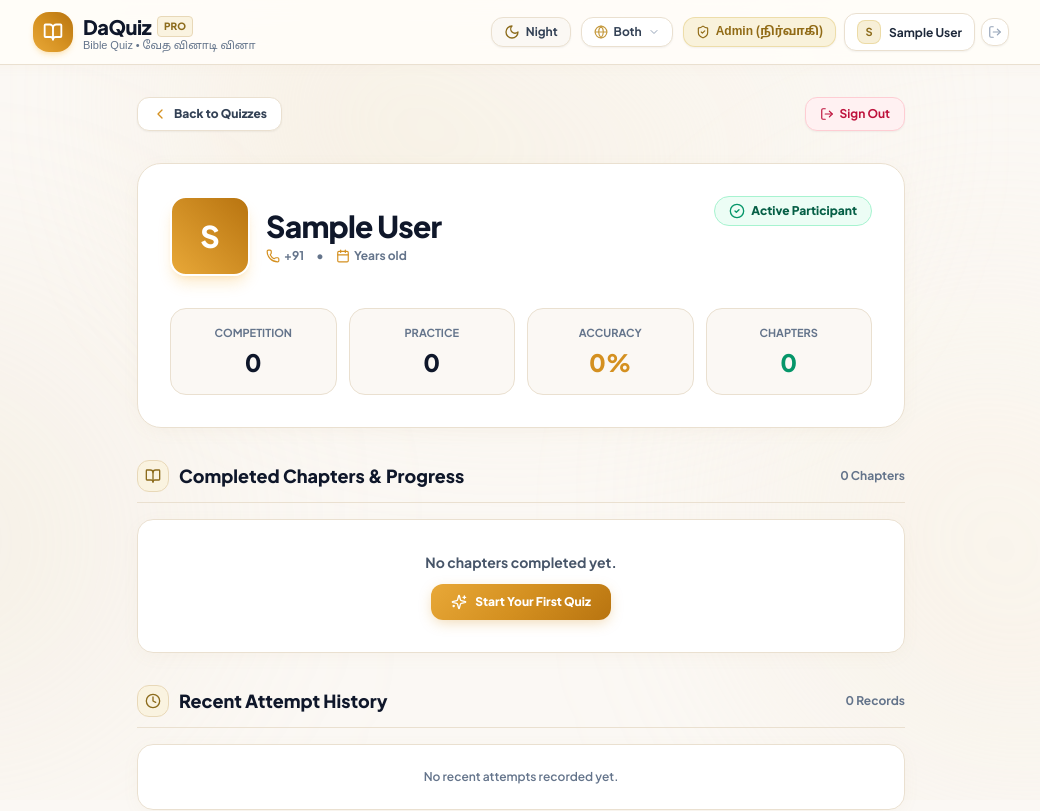
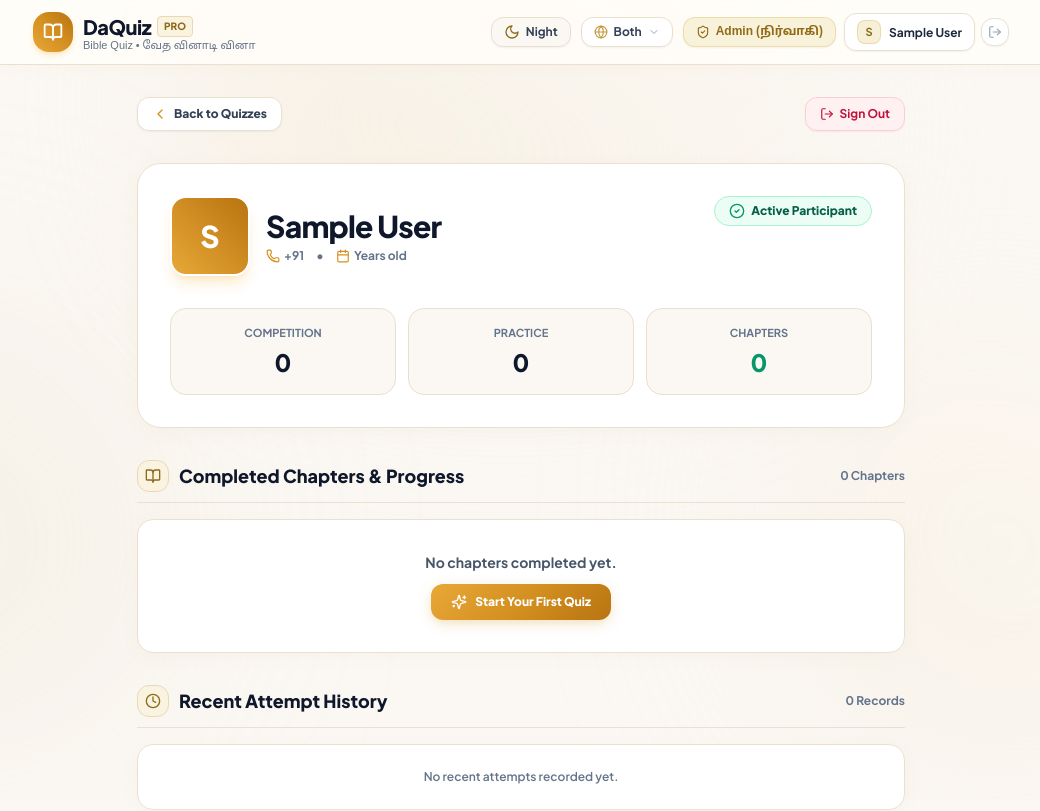
Before and after one commit to DavidLivingston05/daquiz, a Next.js app: page /profile in a window 1280 px wide. Shown: the top 811 px of the page, without its empty margins (119-1159 px from the left). Built offline with nearby package versions, Linux system fonts and the light colour scheme; sample sign-in values are in the browser's storage.

Commit message:
Remove Accuracy metric card and percentages from profile page

```diff
--- a/app/profile/page.tsx
+++ b/app/profile/page.tsx
@@ -169,8 +169,8 @@ export default function ProfilePage() {
           </div>
         </div>
 
-        {/* 3. Overall Statistics Grid */}
-        <div className="grid grid-cols-2 sm:grid-cols-4 gap-3 pt-2">
+        {/* 3. Overall Statistics Grid (3 Cards: Competition, Practice, Chapters) */}
+        <div className="grid grid-cols-3 gap-3 pt-2">
           <div className="p-4 rounded-2xl bg-[#FBF8F4] dark:bg-[#1A2232] border border-[#EAE0D0] dark:border-[#232E42] text-center space-y-1">
             <span className="text-[11px] uppercase font-bold text-slate-500 dark:text-slate-400 block">
               {lang === 'ta' ? 'போட்டிகள்' : 'Competition'}
@@ -186,15 +186,6 @@ export default function ProfilePage() {
             </span>
             <p className="text-2xl font-black text-slate-900 dark:text-white">
               {stats.practiceAttempts}
-            </p>
-          </div>
-
-          <div className="p-4 rounded-2xl bg-[#FBF8F4] dark:bg-[#1A2232] border border-[#EAE0D0] dark:border-[#232E42] text-center space-y-1">
-            <span className="text-[11px] uppercase font-bold text-slate-500 dark:text-slate-400 block">
-              {lang === 'ta' ? 'துல்லியம்' : 'Accuracy'}
-            </span>
-            <p className="text-2xl font-black text-[#D49020] dark:text-amber-400">
-              {stats.overallAccuracy}%
             </p>
           </div>
 
@@ -259,8 +250,8 @@ export default function ProfilePage() {
                       </h3>
                     </div>
                     <div className="w-12 h-12 rounded-full border-2 border-emerald-300 dark:border-emerald-700 bg-emerald-50 dark:bg-emerald-950/40 flex flex-col items-center justify-center shrink-0">
-                      <span className="text-xs font-black text-emerald-700 dark:text-emerald-300">
-                        {item.bestAccuracy}%
+                      <span className="text-[11px] font-black text-emerald-700 dark:text-emerald-300">
+                        {item.bestCorrect}/{item.totalQuestions}
                       </span>
                     </div>
                   </div>
@@ -330,8 +321,8 @@ export default function ProfilePage() {
                   <div className="flex items-center gap-3.5">
                     {/* Circle Score Ring */}
                     <div className="w-14 h-14 rounded-full border-3 border-blue-300 dark:border-blue-700 bg-blue-50/70 dark:bg-blue-950/30 flex items-center justify-center shrink-0">
-                      <span className="text-base font-black text-blue-600 dark:text-blue-400">
-                        {attempt.accuracy}%
+                      <span className="text-xs font-black text-blue-600 dark:text-blue-400">
+                        {attempt.correctAnswers}/{attempt.totalQuestions}
                       </span>
                     </div>
 
```
